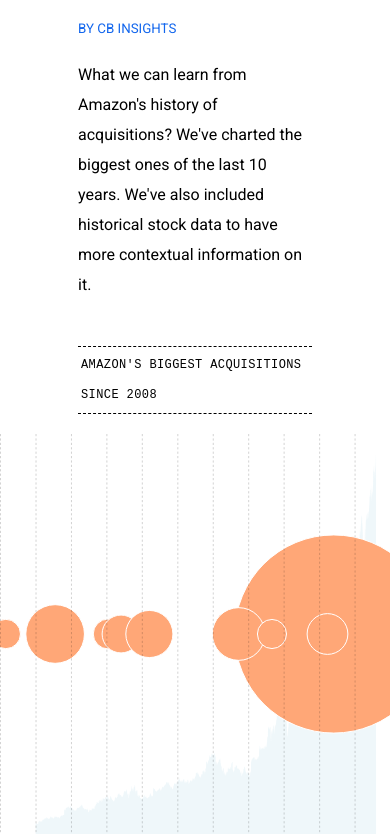
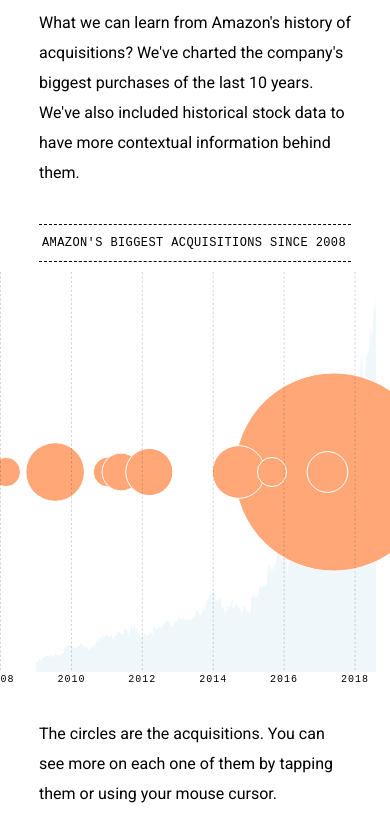
Before and after one commit to pessoaflavio/cbi, a plain HTML site: page index.html in a window 390 px wide. Shown: the part 247-1081 px from the top of the page. Drawn offline with nearby package versions, Linux system fonts and the light colour scheme.

Commit message:
final files

```diff
--- a/assets/chart.js
+++ b/assets/chart.js
@@ -119,8 +119,8 @@
     ;
 
 
-//   // Update the tick marks
-//   xAxis.ticks(Math.max(width/75, 2));
+      // Update the tick marks
+      yearAxis.ticks(Math.max(width/100, 2));
 
 }
 
@@ -129,12 +129,3 @@
 
 // Call the resize function
 resize();
-
-// d3
-// .selectAll('.tick')
-// // .select('text')
-// .attr('text-anchor', 'left')
-// ;
-
-// <text fill="#000" y="403" dy="0.71em">2008</text>
-// body > div.main > div.chart > svg > g > g:nth-child(0) > text
--- a/assets/style.css
+++ b/assets/style.css
@@ -95,3 +95,19 @@
     box-sizing: border-box;
     padding: 3px;
 }
+
+@media screen and (max-width: 800px)
+{
+    .text{
+    width: 80%;
+    }
+    .graphicsTitle{
+    margin-top: 20px;
+    margin-bottom: 10px;
+    width: 80%;
+    }
+    h1{
+        font-size: 48px;
+        line-height: 48px;
+    }
+}
--- a/index.html
+++ b/index.html
@@ -11,9 +11,9 @@
         <div class='main'>
             <div class='text'>
                 <h1>Amazon's gone shopping</h1>
-                <small>BY CB INSIGHTS</small>
+                <small>BY FLÁVIO PESSOA</small>
                 <p>
-                What we can learn from Amazon's history of acquisitions? We've charted the biggest ones of the last 10 years. We've also included historical stock data to have more contextual information on it.<br>
+                What we can learn from Amazon's history of acquisitions? We've charted the company's biggest purchases of the last 10 years. We've also included historical stock data to have more contextual information behind them.<br>
                 </p>
             </div>
             <div class='graphicsTitle'>
```
